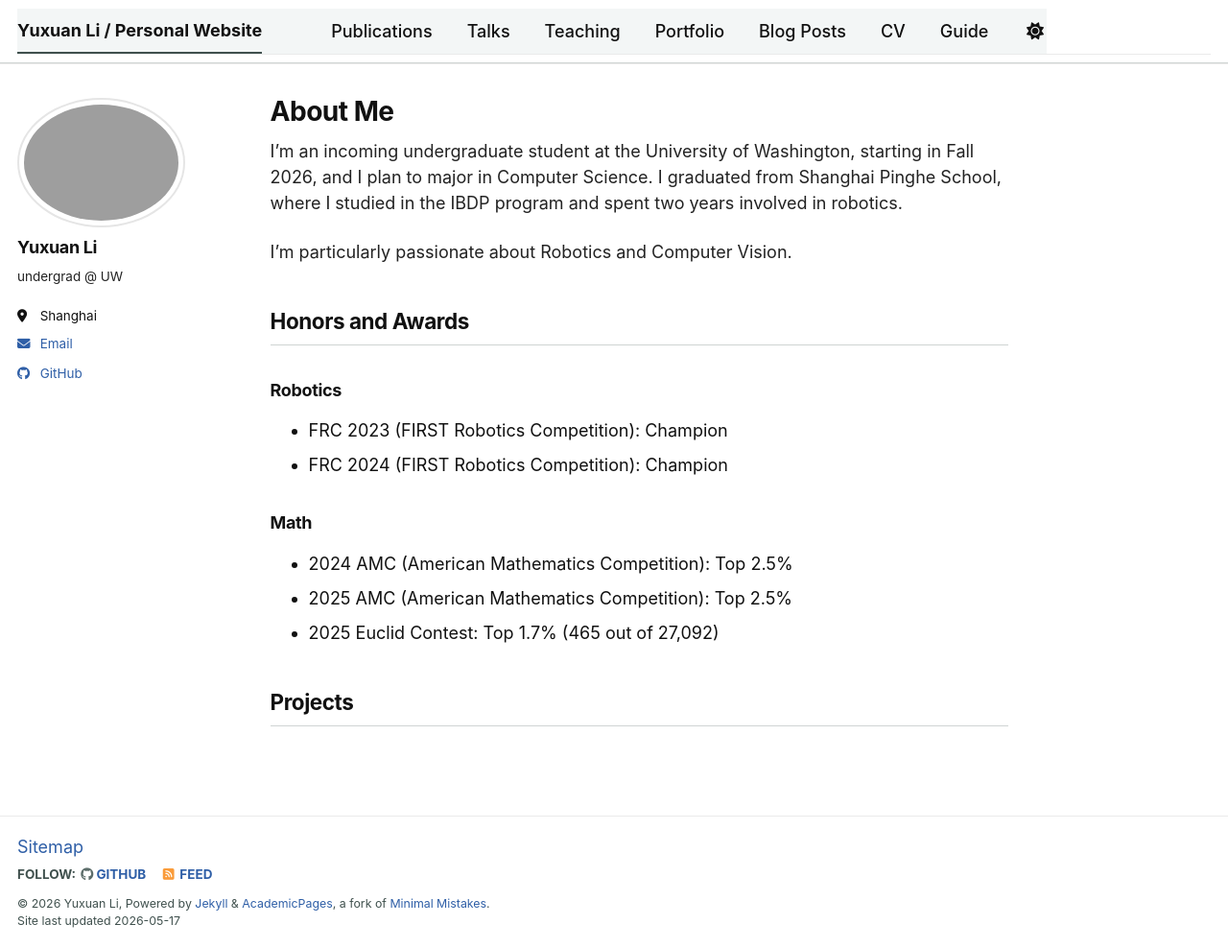
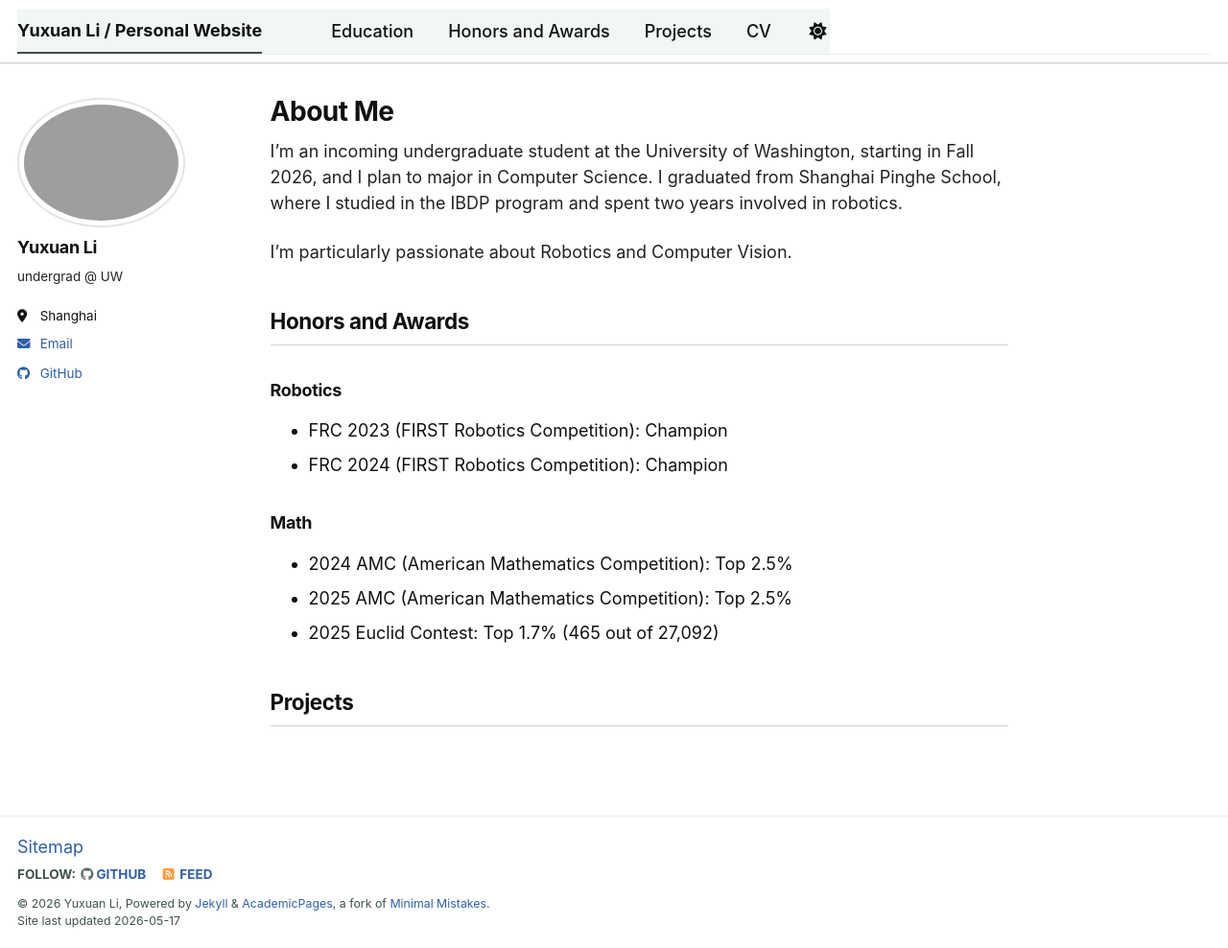
Before and after one commit to H1234L1/H1234L1.github.io, a Jekyll site: the page built from _pages/about.md, in a window 1280 px wide and 988 px high. Shown: the whole window at 96% size. Built offline with Jekyll 4.4.1, drawn with Linux system fonts in a browser that asks for light colours; a script bundle is joined from its source files by our own code; library files that are not in the unit come from our copies.

Commit message:
Update navigation.yml

```diff
--- a/_data/navigation.yml
+++ b/_data/navigation.yml
@@ -8,26 +8,14 @@
 #      Markdown formatted page while the second is generated using JSON.
 
 main:
-  - title: "Publications"
-    url: /publications/
+  - title: "Education"
+    url: /education/
 
-  - title: "Talks"
-    url: /talks/
+  - title: "Honors and Awards"
+    url: /honors/
 
-  - title: "Teaching"
-    url: /teaching/
-
-  - title: "Portfolio"
-    url: /portfolio/
-
-  - title: "Blog Posts"
-    url: /year-archive/
+  - title: "Projects"
+    url: /projects/
 
   - title: "CV"
     url: /cv/
-
-  # - title: "CV"
-  #   url: /cv-json/
-
-  - title: "Guide"
-    url: /markdown/
```
